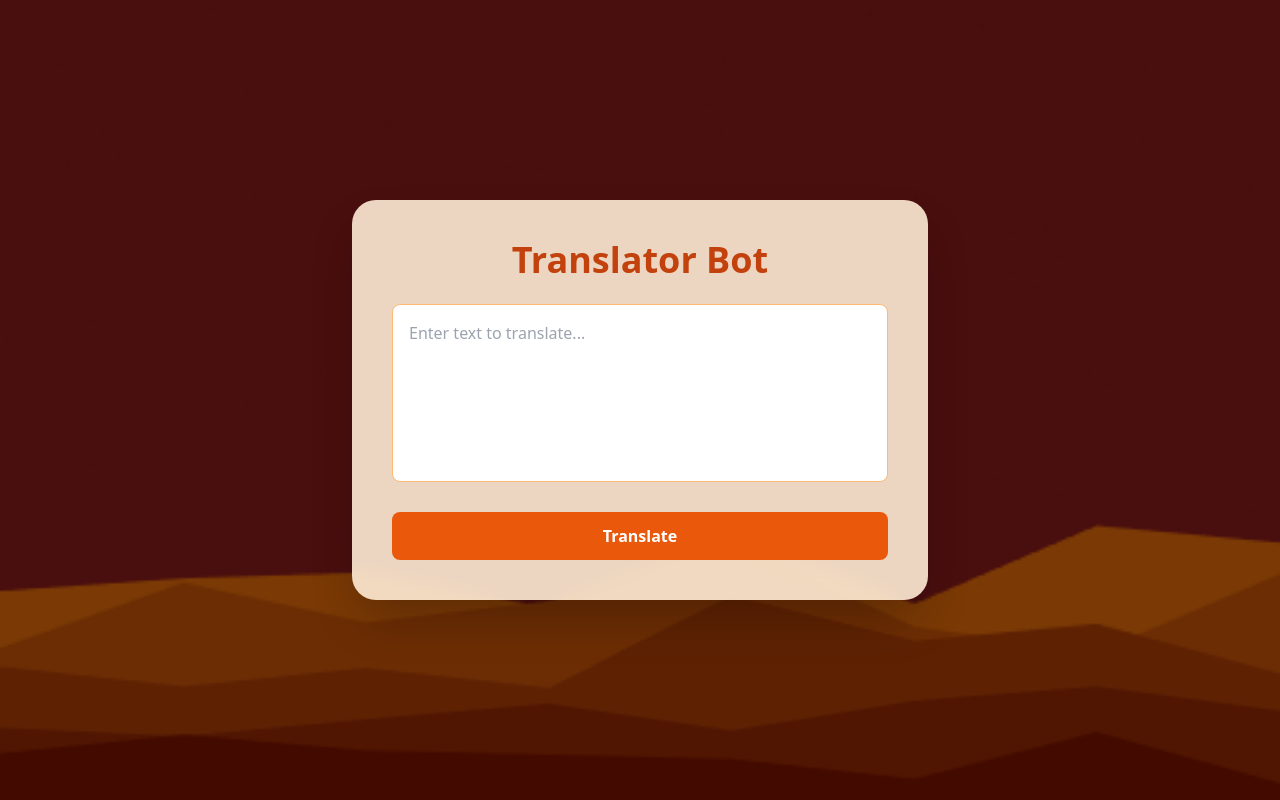
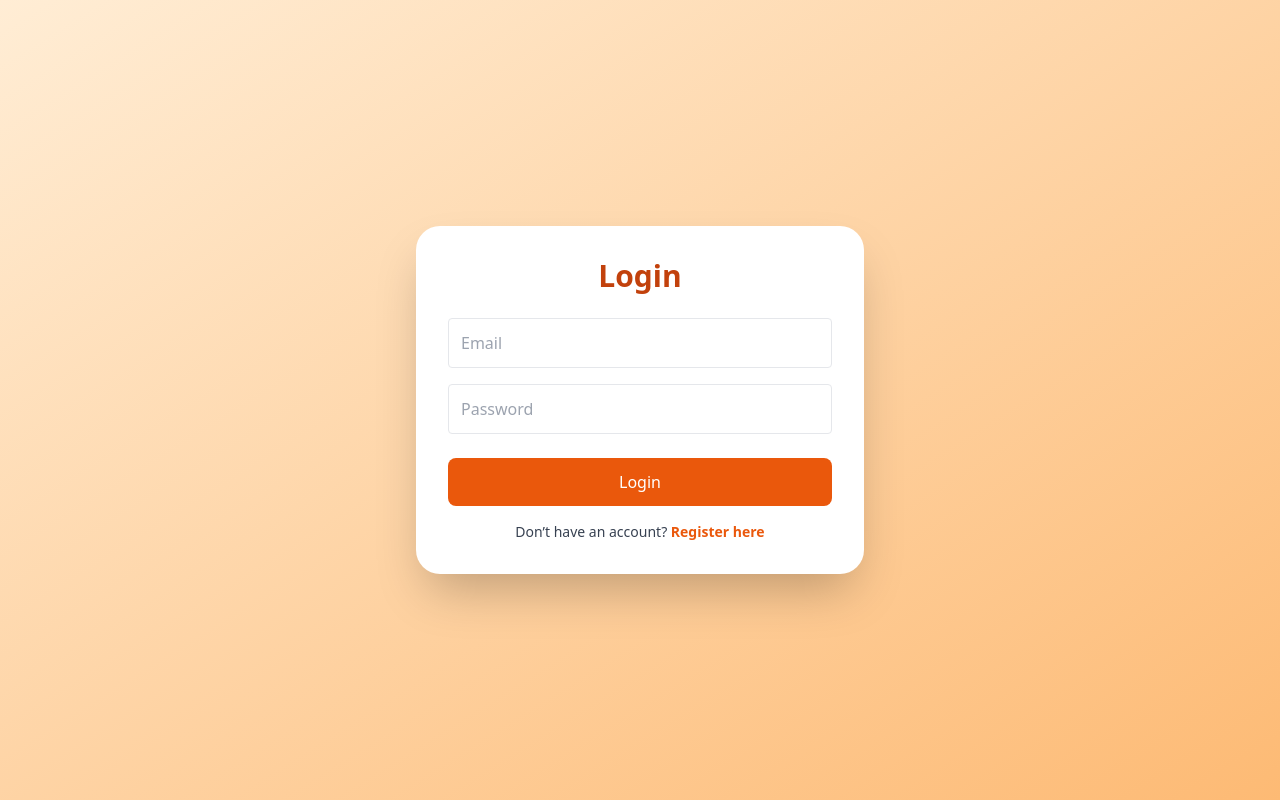
Before and after one commit to Vinayak202003/TranslatorBot, a React (Create React App) app: page / in a window 1280 px wide. Built offline with nearby package versions, Linux system fonts and the light colour scheme.

Commit message:
login page and registration page connected to firebase

```diff
--- a/package.json
+++ b/package.json
@@ -7,8 +7,10 @@
     "@testing-library/jest-dom": "^6.6.3",
     "@testing-library/react": "^16.3.0",
     "@testing-library/user-event": "^13.5.0",
+    "firebase": "^11.10.0",
     "react": "^19.1.0",
     "react-dom": "^19.1.0",
+    "react-router-dom": "^7.6.3",
     "react-scripts": "5.0.1",
     "web-vitals": "^2.1.4"
   },
--- a/src/App.js
+++ b/src/App.js
@@ -1,32 +1,20 @@
+// src/App.js
 import React from "react";
+import { BrowserRouter as Router, Routes, Route } from "react-router-dom";
+import Login from "./components/Login";
+import Register from "./components/Register";
+import Translator from "./components/Translator";
 
 function App() {
   return (
-  <div
-    className="min-h-screen bg-cover bg-center"
-    style={{ backgroundImage: "url('/bgg.png')" }}
-  >
-    <div className="flex items-center justify-center min-h-screen bg-black/50">
-      <div className="bg-orange-100/90 backdrop-blur p-10 rounded-3xl shadow-2xl w-full max-w-xl">
-        <h1 className="text-4xl font-bold text-orange-700 mb-6 text-center">
-          Translator Bot
-        </h1>
-
-      <textarea
-  rows="6"
-  placeholder="Enter text to translate..."
-  className="w-full p-4 rounded-lg border border-orange-300 mb-6 resize-none focus:outline-none focus:ring-2 focus:ring-orange-400"
-/>
-
-
-        <button className="bg-orange-600 hover:bg-orange-700 text-white font-semibold py-3 px-5 rounded-lg w-full transition duration-300">
-          Translate
-        </button>
-      </div>
-    </div>
-  </div>
-);
-
+    <Router>
+      <Routes>
+        <Route path="/" element={<Login />} />
+        <Route path="/register" element={<Register />} />
+        <Route path="/translator" element={<Translator />} />
+      </Routes>
+    </Router>
+  );
 }
 
 export default App;
--- /dev/null
+++ b/src/components/Login.js
@@ -0,0 +1,75 @@
+import React, { useState } from "react";
+import { signInWithEmailAndPassword } from "firebase/auth";
+import { useNavigate, Link } from "react-router-dom";
+import { auth } from "../firebase";
+
+const Login = () => {
+  const [email, setEmail] = useState("");
+  const [password, setPassword] = useState("");
+  const [error, setError] = useState("");
+  const navigate = useNavigate();
+
+  const handleLogin = async (e) => {
+    e.preventDefault();
+    try {
+      await signInWithEmailAndPassword(auth, email, password);
+      navigate("/translator");
+    } catch (error) {
+      setError(error.message);
+    }
+  };
+
+  return (
+    <div className="min-h-screen flex items-center justify-center bg-gradient-to-br from-orange-100 to-orange-300">
+      <div className="bg-white p-8 rounded-3xl shadow-2xl w-full max-w-md">
+        <h2 className="text-3xl font-bold text-orange-700 mb-6 text-center">
+          Login
+        </h2>
+
+        {error && <p className="text-red-500 text-sm mb-4">{error}</p>}
+
+        <form onSubmit={handleLogin}>
+          <input
+            name="email"
+            type="email"
+            required
+            placeholder="Email"
+            className="mb-4 w-full p-3 border rounded"
+            value={email}
+            onChange={(e) => setEmail(e.target.value)}
+          />
+
+          <input
+            name="password"
+            type="password"
+            required
+            placeholder="Password"
+            className="mb-6 w-full p-3 border rounded"
+            value={password}
+            onChange={(e) => setPassword(e.target.value)}
+          />
+
+          <button
+            type="submit"
+            className="w-full bg-orange-600 text-white py-3 rounded-lg hover:bg-orange-700 transition"
+          >
+            Login
+          </button>
+        </form>
+
+        {/* Register Link */}
+        <p className="mt-4 text-center text-sm text-gray-700">
+          Don’t have an account?{" "}
+          <Link
+            to="/register"
+            className="text-orange-600 font-semibold hover:underline"
+          >
+            Register here
+          </Link>
+        </p>
+      </div>
+    </div>
+  );
+};
+
+export default Login;
--- /dev/null
+++ b/src/components/Register.js
@@ -0,0 +1,63 @@
+import React, { useState } from "react";
+import { createUserWithEmailAndPassword } from "firebase/auth";
+import { useNavigate } from "react-router-dom";
+import { auth } from "../firebase";
+
+const Register = () => {
+  const [email, setEmail] = useState("");
+  const [password, setPassword] = useState("");
+  const [error, setError] = useState("");
+  const navigate = useNavigate();
+
+  const handleRegister = async (e) => {
+    e.preventDefault();
+    try {
+      await createUserWithEmailAndPassword(auth, email, password);
+      // ✅ Redirect to login page after successful registration
+      navigate("/"); // or navigate("/login") if that's your route
+    } catch (error) {
+      setError(error.message);
+    }
+  };
+
+  return (
+    <div className="min-h-screen flex items-center justify-center bg-gradient-to-br from-orange-100 to-orange-300">
+      <div className="bg-white p-8 rounded-3xl shadow-2xl w-full max-w-md">
+        <h2 className="text-3xl font-bold text-orange-700 mb-6 text-center">
+          Register
+        </h2>
+
+        {error && <p className="text-red-500 text-sm mb-4">{error}</p>}
+
+        <form onSubmit={handleRegister}>
+          <input
+            type="email"
+            placeholder="Email"
+            className="mb-4 w-full p-3 border rounded"
+            value={email}
+            onChange={(e) => setEmail(e.target.value)}
+            required
+          />
+
+          <input
+            type="password"
+            placeholder="Password"
+            className="mb-6 w-full p-3 border rounded"
+            value={password}
+            onChange={(e) => setPassword(e.target.value)}
+            required
+          />
+
+          <button
+            type="submit"
+            className="w-full bg-orange-600 text-white py-3 rounded-lg hover:bg-orange-700 transition"
+          >
+            Sign Up
+          </button>
+        </form>
+      </div>
+    </div>
+  );
+};
+
+export default Register;
--- a/src/components/Translator.js
+++ b/src/components/Translator.js
@@ -3,18 +3,25 @@ import React, { useState } from "react";
 const Translator = () => {
   const [text, setText] = useState("");
   const [translated, setTranslated] = useState("");
-  const [language, setLanguage] = useState("es"); // Default to Spanish
+  const [language, setLanguage] = useState("ml"); // Malayalam
 
   const handleTranslate = async () => {
-    // Mock translation – we'll replace this with real API later
+    // Mock translation
     setTranslated(`Translated (${language}): ${text}`);
   };
 
   return (
-    <div className="bg-white p-6 rounded-2xl shadow-md w-full max-w-lg">
-      <h1 className="text-2xl font-bold mb-4 text-center">Translator Bot</h1>
+    <div
+      className="min-h-screen flex items-center justify-center bg-cover bg-center"
+      style={{ backgroundImage: "url('/bgg.png')" }}
+    >
+      <div className="bg-orange-50 p-8 rounded-3xl shadow-2xl w-full max-w-xl">
+        <h1 className="text-3xl font-bold text-orange-700 mb-6 text-center">
+          Translator Bot
+        </h1>
+
         <textarea
-        className="w-full p-2 border rounded mb-4"
+          className="w-full p-3 border border-orange-200 rounded-xl mb-4 focus:outline-none focus:ring-2 focus:ring-orange-300"
           rows="4"
           placeholder="Enter text to translate..."
           value={text}
@@ -22,26 +29,26 @@ const Translator = () => {
         ></textarea>
 
         <select
-        className="w-full mb-4 p-2 border rounded"
+          className="w-full mb-4 p-3 border border-orange-200 rounded-xl focus:outline-none focus:ring-2 focus:ring-orange-300"
           value={language}
           onChange={(e) => setLanguage(e.target.value)}
         >
-        <option value="es">Malayalam</option>
-
+          <option value="ml">Malayalam</option>
         </select>
 
         <button
           onClick={handleTranslate}
-        className="w-full bg-blue-600 text-white p-2 rounded hover:bg-blue-700"
+          className="w-full bg-orange-600 text-white py-3 rounded-xl hover:bg-orange-700 transition"
         >
           Translate
         </button>
 
         {translated && (
-        <div className="mt-4 p-3 bg-gray-100 rounded border text-gray-800">
+          <div className="mt-4 p-4 bg-white rounded-xl border border-orange-200 text-gray-800 shadow">
             {translated}
           </div>
         )}
+      </div>
     </div>
   );
 };
--- /dev/null
+++ b/src/firebase.js
@@ -0,0 +1,15 @@
+// src/firebase.js
+import { initializeApp } from "firebase/app";
+import { getAuth } from "firebase/auth";
+
+const firebaseConfig = {
+  apiKey: "AIzaSyAuMCe3ytc5ph8TodjFKnUYP-dCLgTdObo",
+  authDomain: "translator-bot-24299.firebaseapp.com",
+  projectId: "translator-bot-24299",
+  storageBucket: "translator-bot-24299.firebasestorage.app",
+  messagingSenderId: "677281476426",
+  appId: "1:677281476426:web:5fd8438909ca2d835e9bb3"
+};
+
+const app = initializeApp(firebaseConfig);
+export const auth = getAuth(app);
```
Also changed, not shown: 1 other file (tests, documents, lock files or other folders). Lines whose indentation alone changed are shown as unchanged.
